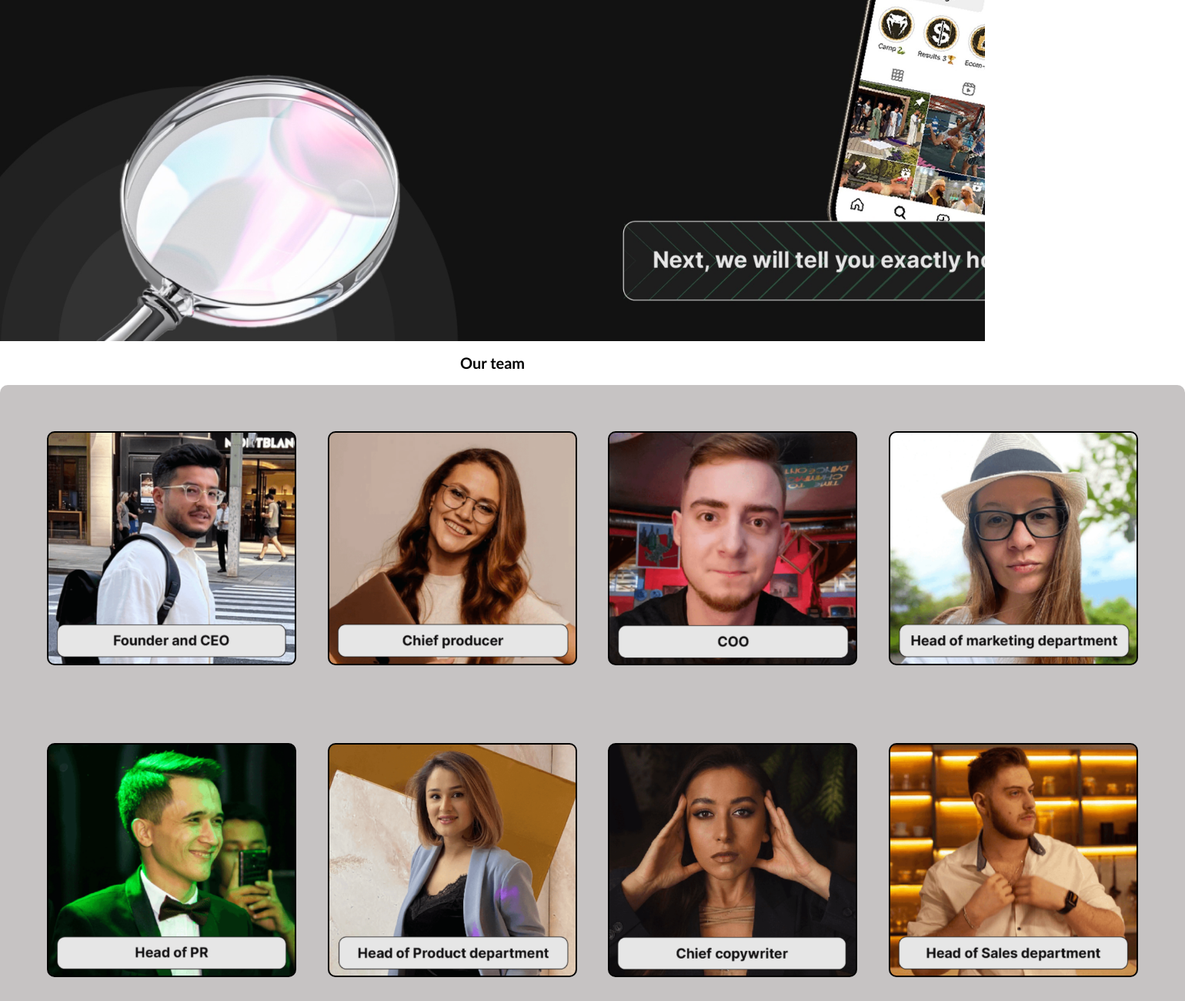
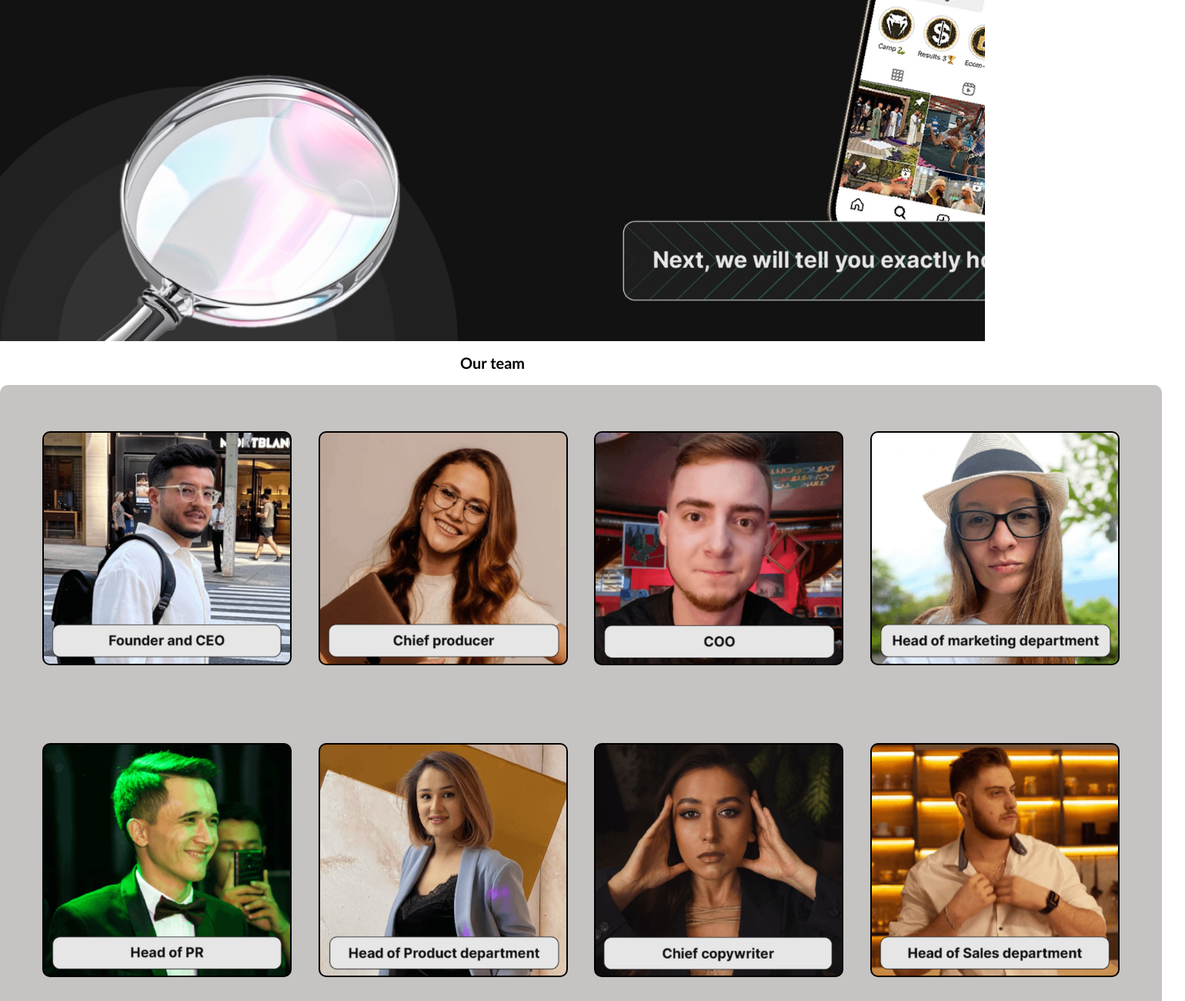
Before and after one commit to ogabekrustamov/webpage, a plain HTML site: page index.html in a window 1280 px wide. Shown: the part 1331-2631 px from the top of the page at 77% size, 1540 px wide, since content can reach past the window. Drawn offline with Linux system fonts and the light colour scheme.

Commit message:
Update style.css

```diff
--- a/style.css
+++ b/style.css
@@ -69,7 +69,7 @@ span{
   display: flex ;
   padding: 20px ;
   background-color: rgba(170, 166, 166, 0.671) ;
-  width: 1500px;
+  width: 1470px;
   height: 850px;
   border: 2px ;
   border-radius: 10px;
```
